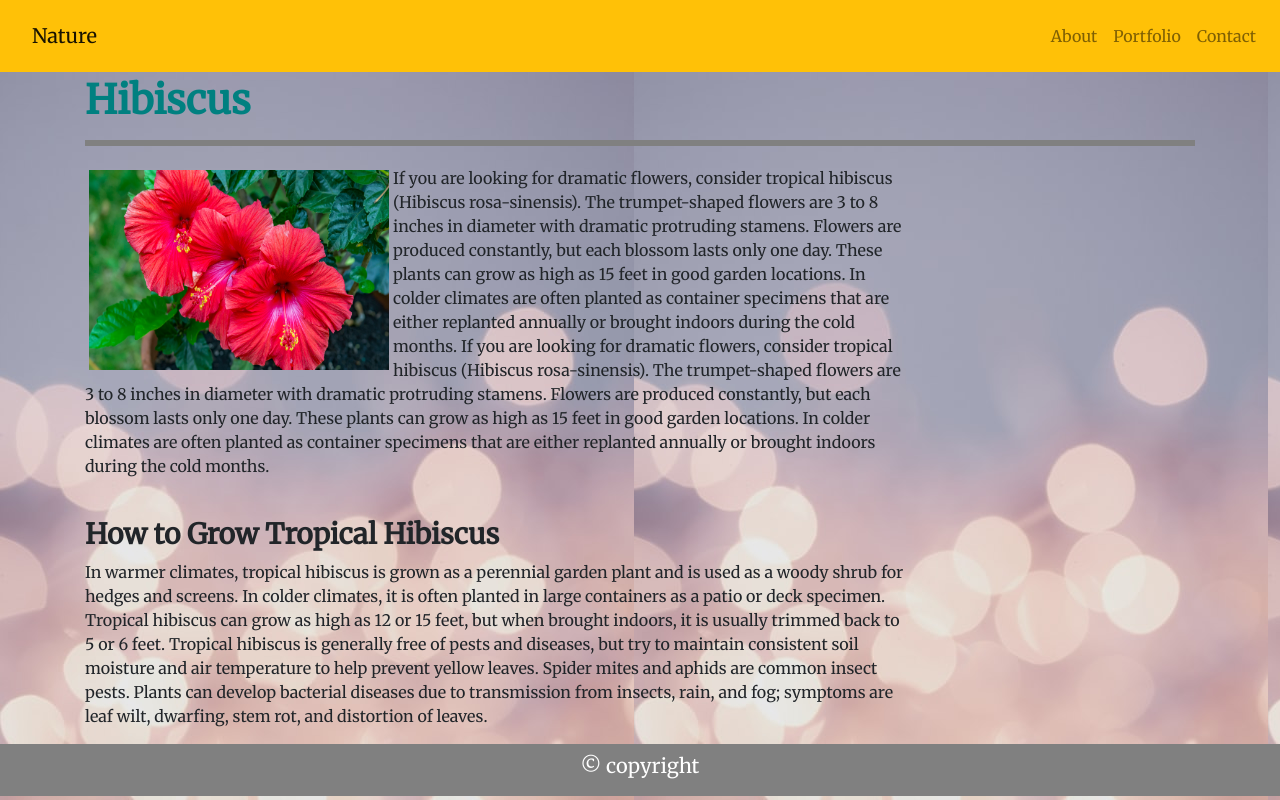
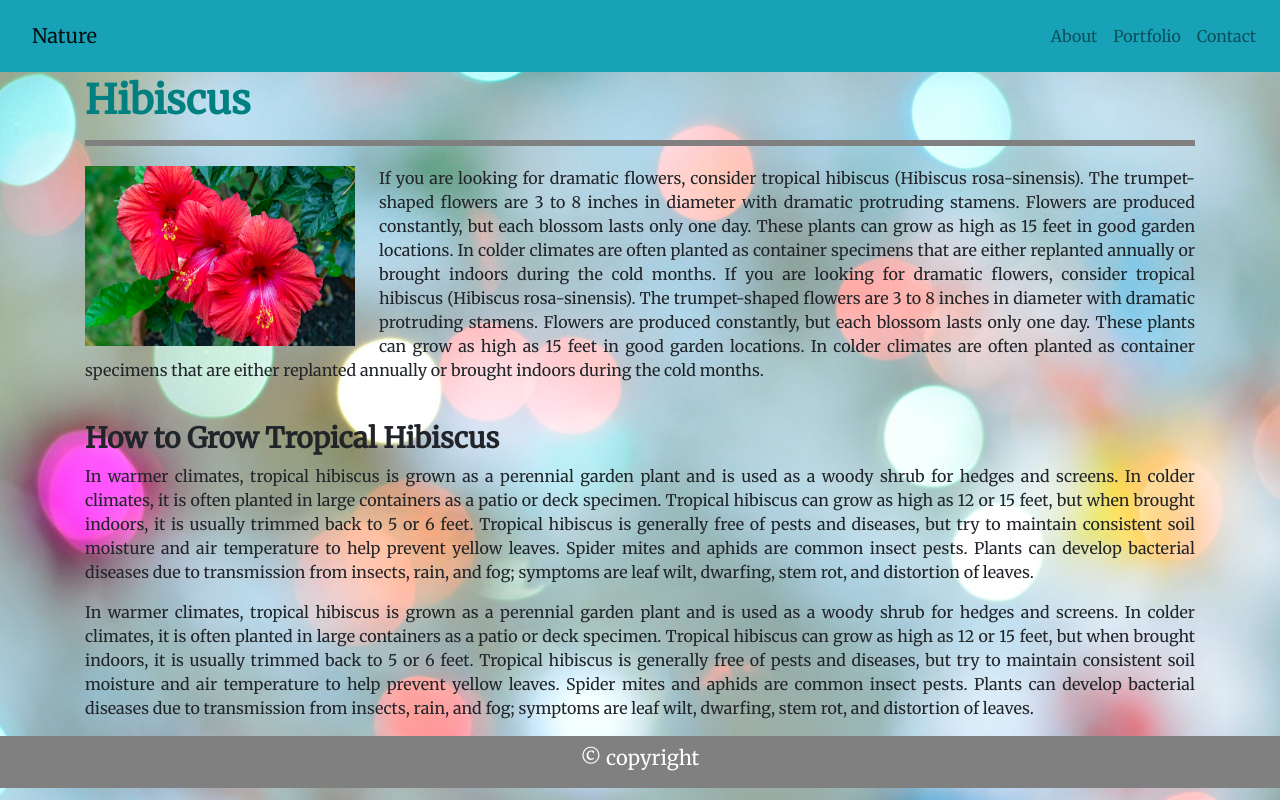
Before and after one commit to nipadedhia/Bootstrap-ResponsivePortfolio, a plain HTML site: page index.html in a window 1280 px wide. Drawn offline with nearby package versions, Linux system fonts and the light colour scheme.

Commit message:
removed target blank and header div

```diff
--- a/index.html
+++ b/index.html
@@ -22,20 +22,20 @@
 
 <body>
 
-    <nav class="navbar navbar-expand-lg justify-content-between bg-warning navbar-light sticky-top">
+    <nav class="navbar navbar-expand-lg justify-content-between bg-info navbar-light sticky-top">
         <nav class="navbar navbar-light">
             <a class="navbar-brand" href="index.html">Nature </a>
         </nav>
 
         <ul class="navbar-nav">
             <li class="nav-items">
-                <a class="nav-link" href="index.html" target="_blank"> About</a>
+                <a class="nav-link" href="index.html"> About</a>
             </li>
             <li class="nav-items">
-                <a class="nav-link" href="portfolio.html" target="_blank"> Portfolio</a>
+                <a class="nav-link" href="portfolio.html"> Portfolio</a>
             </li>
             <li class="nav-items">
-                <a class="nav-link" href="contact.html" target="_blank"> Contact</a>
+                <a class="nav-link" href="contact.html"> Contact</a>
             </li>
         </ul>
     </nav>
@@ -45,20 +45,21 @@
         <div class="container">
             <div class="row">
                 <div class="col-sm-12 mt-1">
-                    <div class="page-header">
-                        <h1> <strong>Hibiscus</strong></h1>
-                        <hr>
-                    </div>
+
+                    <h1> <strong>Hibiscus</strong></h1>
+                    <hr>
+
                 </div>
             </div>
             <div class="row">
                 <div class="wrapper">
                     <div class="col-sm-3 mt-1">
-                        <img src="/Images/Hibiscus.jpg" class="floatleft" width=" 300" height="200" alt="Hibiscus">
+                        <img src="/Images/Hibiscus.jpg" class=" float-left mr-4" width=" 270" height="180"
+                            alt="Hibiscus">
                     </div>
 
 
-                    <div class="col-sm-9 mt-1 ">
+                    <div class="col-sm-12 mt-1 text-justify">
                         <!-- Ref: https://www.thespruce.com/caring-for-hibiscus-847914 -->
                         <p>
                             If you are looking for dramatic flowers, consider tropical hibiscus (Hibiscus
@@ -99,6 +100,22 @@
                             and
                             fog; symptoms are leaf wilt, dwarfing, stem rot, and distortion of leaves.
                         </p>
+                        <p>In warmer climates, tropical hibiscus is grown as a perennial garden plant and is used as a
+                            woody
+                            shrub for hedges and screens. In colder climates, it is often planted in large containers as
+                            a
+                            patio or deck specimen. Tropical hibiscus can grow as high as 12 or 15 feet, but when
+                            brought
+                            indoors, it is usually trimmed back to 5 or 6 feet.
+
+                            Tropical hibiscus is generally free of pests and diseases, but try to maintain consistent
+                            soil
+                            moisture and air temperature to help prevent yellow leaves. Spider mites and aphids are
+                            common
+                            insect pests. Plants can develop bacterial diseases due to transmission from insects, rain,
+                            and
+                            fog; symptoms are leaf wilt, dwarfing, stem rot, and distortion of leaves.
+                        </p>
                     </div>
                 </div>
 
--- a/styles.css
+++ b/styles.css
@@ -2,9 +2,9 @@
 
 /*Added background image (located in computer folder) in a HTML file using CSS file*/
 body{
-    background-image: url("./Images/backgroundimage.jpg");
-    /* background-repeat:  no-repeat;
-    background-size: cover; */
+    background-image: url("./Images/backgroundimage.jpeg");
+    background-repeat:  no-repeat;
+    background-size: cover;
     /* google fonts */
     font-family: 'Roboto', sans-serif;
     font-family: 'Merriweather', serif;
@@ -33,7 +33,6 @@ h1{
     }
 
   .footer {
-    position: relative;
     left: 0;
     bottom: 0;
     width: 100%;
```
Also changed, not shown: contact.html (+10 -10 lines), portfolio.html (+8 -8 lines), Images/backgroundimage.jpeg (added), Images/backgroundimage_.jpg (renamed from Images/backgroundimage.jpg).
